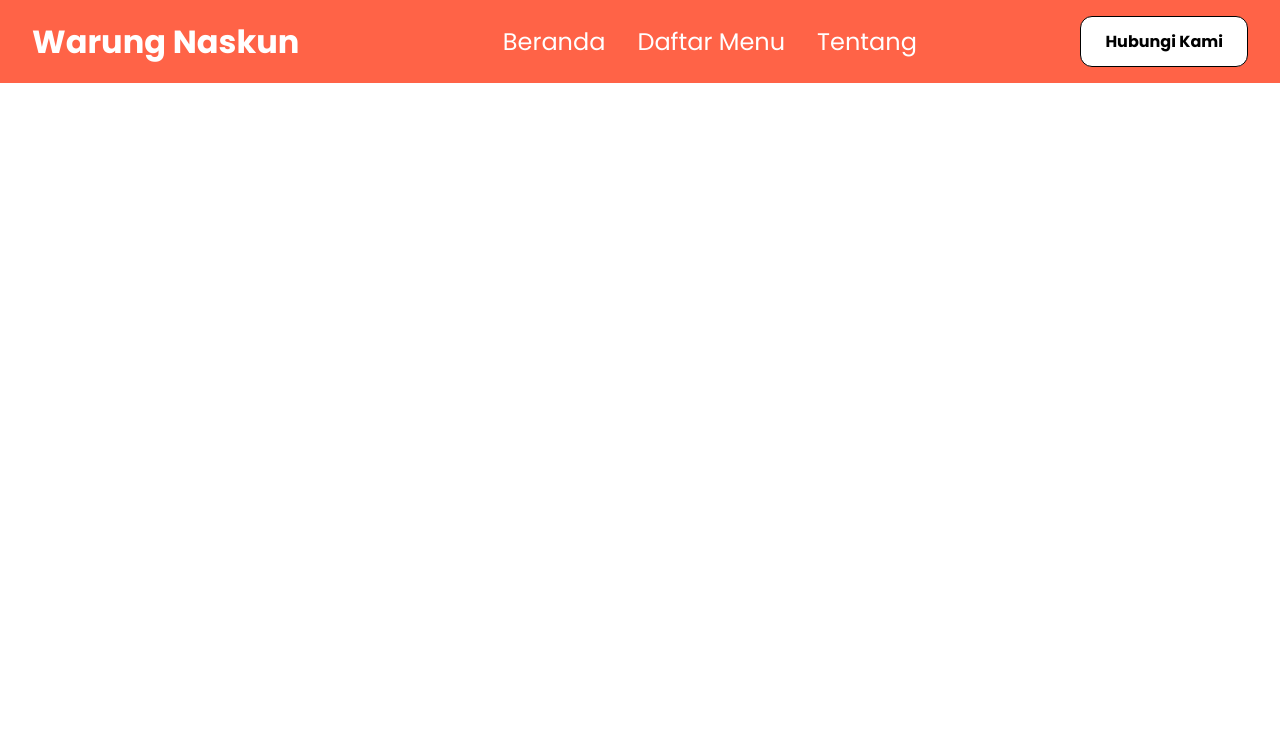
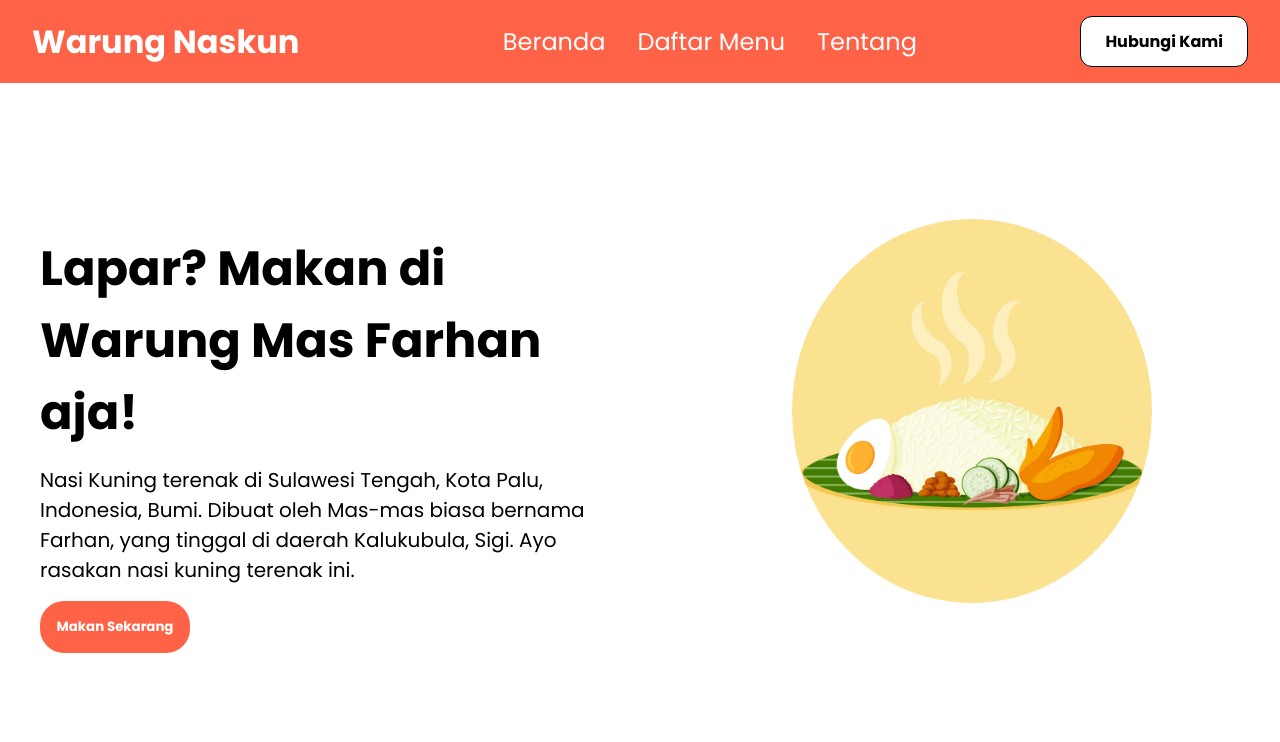
Before and after one commit to adzaky/astro_submission, a plain HTML site: page main.html in a window 1280 px wide. Drawn offline with Linux system fonts and the light colour scheme.

Commit message:
create hero section

```diff
--- a/main.css
+++ b/main.css
@@ -46,3 +46,60 @@
 .btn-contact:hover {
   scale: 1.05;
 }
+
+.hero-section{
+  display: flex;
+  justify-content: space-between;
+  height: 80vh;
+  padding: 8px;
+}
+
+.hero-section div {
+  display: flex;
+  flex-direction: column;
+  justify-content: center;
+  width: 50%;
+  height: 100%;
+}
+
+.hero-section .cta {
+  display: flex;
+  flex-direction: column;
+  justify-content: center;
+  gap: 16px;
+  padding: 32px;
+}
+
+.hero-section .cta h1 {
+  font-size: 48px;
+}
+
+.hero-section .cta p {
+  font-size: 20px;
+}
+
+.hero-section .cta button {
+  width: 25%;
+  background-color: tomato;
+  border: none;
+  color: white;
+  border-radius: 24px;
+  padding-top: 16px;
+  padding-bottom: 16px;
+  cursor: pointer;
+  font-weight: bold;
+}
+
+.hero-section .hero{
+  display: flex;
+  justify-content: center;
+  align-items: center;
+}
+
+.hero-section .hero-img{
+  width: 60%;
+  height: 60%;
+  object-fit: cover;
+  object-position: center;
+  border-radius: 100%;
+}
--- a/main.html
+++ b/main.html
@@ -7,9 +7,9 @@
     <link rel="stylesheet" href="main.css" />
   </head>
   <body>
+    <!-- Navbar -->
     <header class="header">
       <h1>Warung Naskun</h1>
-      <!-- Ini Item Navbar -->
       <nav class="navbar">
         <ul class="list">
           <li>
@@ -27,5 +27,23 @@
         <button class="btn-contact">Hubungi Kami</button>
       </a>
     </header>
+
+    <!-- Hero Section -->
+    <section class="hero-section">
+      <div class="cta">
+        <h1>Lapar? Makan di Warung Mas Farhan aja!</h1>
+        <p>
+          Nasi Kuning terenak di Sulawesi Tengah, Kota Palu, Indonesia, Bumi.
+          Dibuat oleh Mas-mas biasa bernama Farhan, yang tinggal di daerah
+          Kalukubula, Sigi. Ayo rasakan nasi kuning terenak ini.
+        </p>
+        <a href="#">
+          <button>Makan Sekarang</button>
+        </a>
+      </div>
+      <div class="hero">
+        <img src="images/hero-naskun.jpg" alt="Hero" class="hero-img" />
+      </div>
+    </section>
   </body>
 </html>
```
Also changed, not shown: images/hero-naskun.jpg (added).
